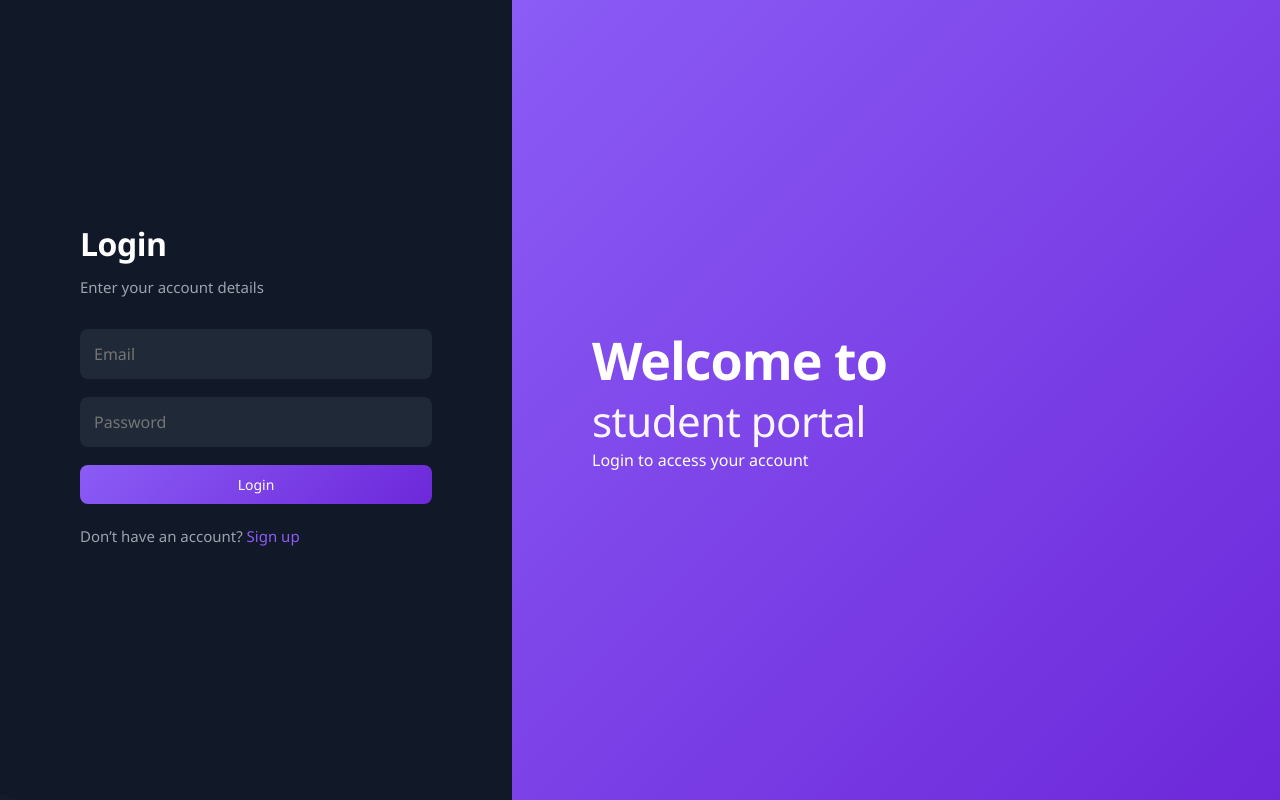
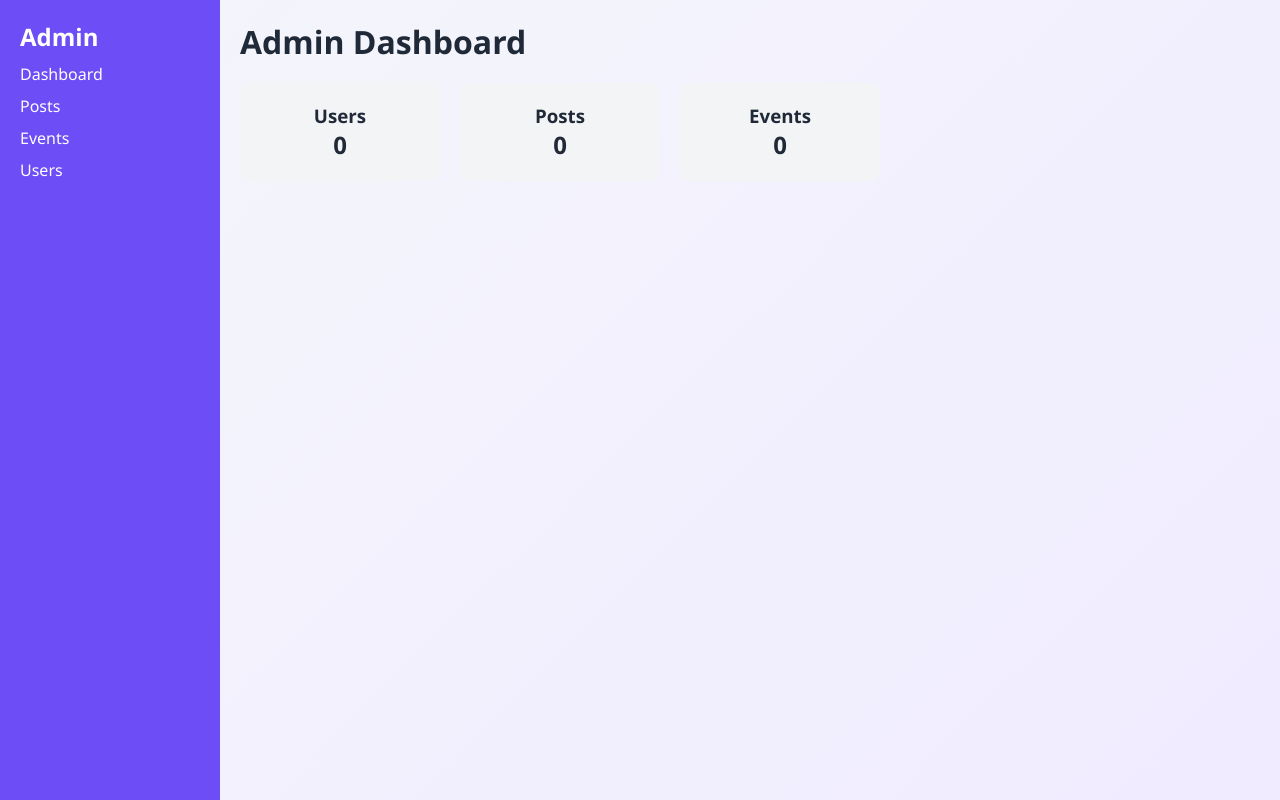
Before and after one commit to NirajPandit320/EduConnect, a React (Create React App) app in the folder educonnect-frontend/: page /admin in a window 1280 px wide. Before the commit this address led to /auth. Built offline with nearby package versions, Linux system fonts and the light colour scheme; no server answers.

Commit message:
Admin panel created

```diff
--- a/educonnect-frontend/src/App.js
+++ b/educonnect-frontend/src/App.js
@@ -7,6 +7,7 @@ import { clearUser, setUser } from "./store/userSlice";
 import { auth } from "./utils/firebase";
 import { API_BASE_URL } from "./utils/apiConfig";
 import { Navigate, Route, Routes, useLocation } from "react-router-dom";
+import AdminDashboard from "./pages/admin/AdminDashboard";
 
 const ProtectedRoute = ({ user, children }) => {
   const location = useLocation();
@@ -121,6 +122,7 @@ function App() {
         )}
       />
       <Route path="*" element={<Navigate to={user ? "/dashboard" : "/auth"} replace />} />
+      <Route path="/admin" element={<AdminDashboard />} />
     </Routes>
   );
 }
--- a/educonnect-frontend/src/components/admin/Sidebar.jsx
+++ b/educonnect-frontend/src/components/admin/Sidebar.jsx
@@ -0,0 +1,31 @@
+import { Link } from "react-router-dom";
+
+const Sidebar = () => {
+  return (
+    <div style={{
+      width: "220px",
+      height: "100vh",
+      background: "#6C4DF6",
+      color: "white",
+      padding: "20px"
+    }}>
+      <h2>Admin</h2>
+
+      <ul style={{ listStyle: "none", padding: 0 }}>
+        <li><Link to="/admin" style={link}>Dashboard</Link></li>
+        <li><Link to="/admin/posts" style={link}>Posts</Link></li>
+        <li><Link to="/admin/events" style={link}>Events</Link></li>
+        <li><Link to="/admin/users" style={link}>Users</Link></li>
+      </ul>
+    </div>
+  );
+};
+
+const link = {
+  color: "white",
+  textDecoration: "none",
+  display: "block",
+  margin: "10px 0"
+};
+
+export default Sidebar;
--- /dev/null
+++ b/educonnect-frontend/src/components/admin/StatCard.jsx
@@ -0,0 +1,16 @@
+const StatCard = ({ title, value }) => {
+  return (
+    <div style={{
+      padding: "20px",
+      borderRadius: "12px",
+      background: "#f3f4f6",
+      width: "200px",
+      textAlign: "center"
+    }}>
+      <h3>{title}</h3>
+      <h2>{value}</h2>
+    </div>
+  );
+};
+
+export default StatCard;
--- a/educonnect-frontend/src/index.js
+++ b/educonnect-frontend/src/index.js
@@ -4,6 +4,7 @@ import { BrowserRouter } from "react-router-dom";
 import { store } from "./store/store";
 import App from "./App";
 import './index.css';
+
 
 ReactDOM.createRoot(document.getElementById("root")).render(
   <Provider store={store}>
--- a/educonnect-frontend/src/pages/admin/AdminDashboard.jsx
+++ b/educonnect-frontend/src/pages/admin/AdminDashboard.jsx
@@ -0,0 +1,53 @@
+import { useEffect, useState } from "react";
+import AdminLayout from "./AdminLayout";
+import StatCard from "../../components/admin/StatCard";
+
+const API = "http://localhost:5000";
+
+const AdminDashboard = () => {
+  const [stats, setStats] = useState({
+    users: 0,
+    posts: 0,
+    events: 0,
+  });
+
+  const fetchStats = async () => {
+    try {
+      const res = await fetch(`${API}/api/admin/stats`, {
+        headers: {
+          email: "admin@educonnect.com"
+        }
+      });
+
+      const data = await res.json();
+      setStats(data);
+
+    } catch (error) {
+      console.log(error);
+    }
+  };
+
+  useEffect(() => {
+    fetchStats();
+  }, []);
+
+  return (
+    <AdminLayout>
+
+      <h1>Admin Dashboard</h1>
+
+      <div style={{
+        display: "flex",
+        gap: "20px",
+        marginTop: "20px"
+      }}>
+        <StatCard title="Users" value={stats.users} />
+        <StatCard title="Posts" value={stats.posts} />
+        <StatCard title="Events" value={stats.events} />
+      </div>
+
+    </AdminLayout>
+  );
+};
+
+export default AdminDashboard;
--- /dev/null
+++ b/educonnect-frontend/src/pages/admin/AdminLayout.jsx
@@ -0,0 +1,14 @@
+import Sidebar from "../../components/admin/Sidebar";
+
+const AdminLayout = ({ children }) => {
+  return (
+    <div style={{ display: "flex" }}>
+      <Sidebar />
+      <div style={{ flex: 1, padding: "20px" }}>
+        {children}
+      </div>
+    </div>
+  );
+};
+
+export default AdminLayout;
```
